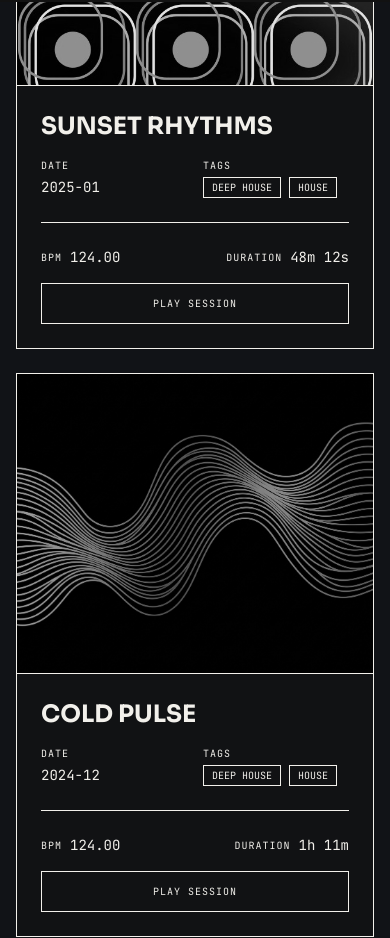
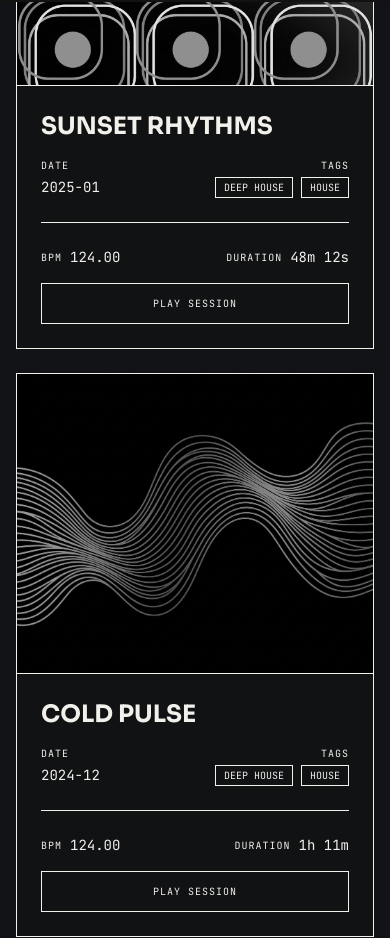
Before and after one commit to andres-manzanera/mass-sessions, a Next.js app: page /sessions in a window 390 px wide. Shown: the part 842-1780 px from the top of the page. Built offline with nearby package versions, Linux system fonts and the light colour scheme.

Commit message:
style: align session tags to the right on mobile

```diff
--- a/src/app/sessions/page.tsx
+++ b/src/app/sessions/page.tsx
@@ -124,9 +124,9 @@
                         <div className="font-mono text-[10px] tracking-widest text-brand-orange">DATE</div>
                         <div className="font-mono text-sm mt-1">{session.date}</div>
                       </div>
-                      <div>
+                      <div className="text-right lg:text-left">
                         <div className="font-mono text-[10px] tracking-widest text-brand-orange">TAGS</div>
-                        <div className="flex flex-wrap gap-2 mt-1">
+                        <div className="flex flex-wrap justify-end lg:justify-start gap-2 mt-1">
                           {session.genres.map((g, idx) => (
                             <span key={idx} className="font-mono text-[10px] text-brand-orange uppercase bg-transparent px-2 py-0.5 border border-brand-orange">
                               {g}
```
